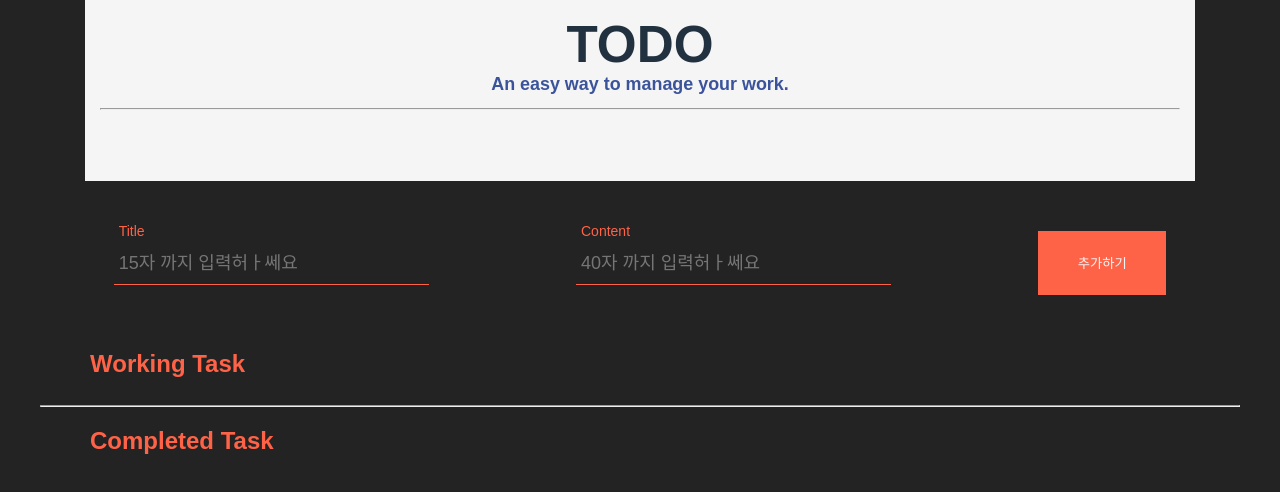
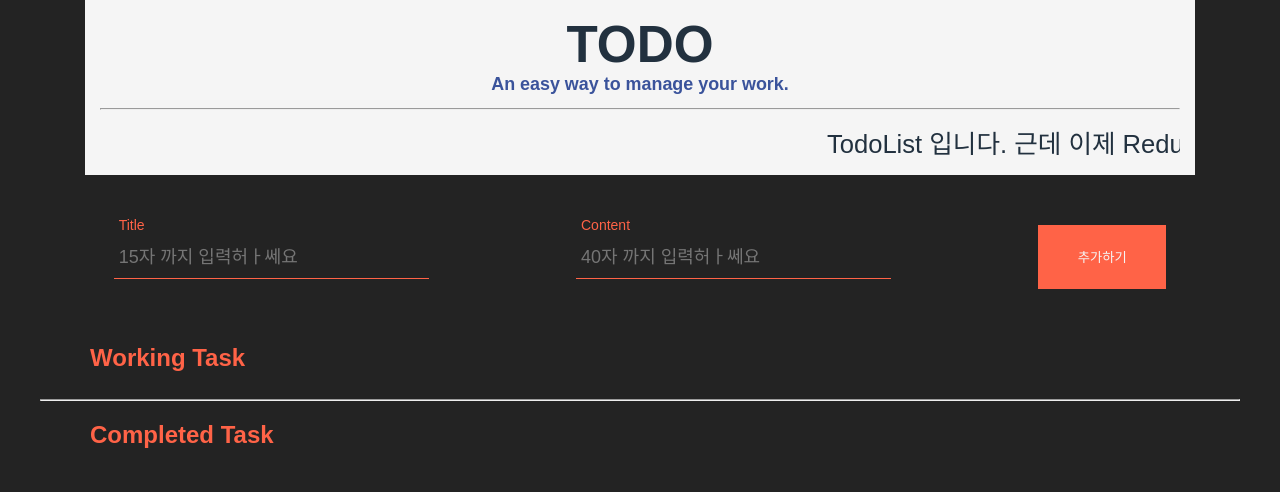
Before and after one commit to Sunghoman/todo_redux, a React (Create React App) app: page / in a window 1280 px wide. Shown: the top 492 px of the page. Built offline with nearby package versions, Linux system fonts and the light colour scheme.

Commit message:
marquee 태그 -> pure CSS로 구현 완료!

```diff
--- /dev/null
+++ b/src/components/styled/marquee.styled.js
@@ -0,0 +1,22 @@
+import styled from "styled-components";
+
+const Marquee = styled.div`
+  overflow: hidden;
+  div {
+    position: relative;
+    animation: CSSright linear 18s infinite;
+    &:hover {
+      animation-play-state: paused;
+    }
+    -webkit-user-select:none;
+    -moz-user-select:none;
+    -ms-user-select:none;
+    user-select:none
+  }
+
+  @keyframes CSSright {
+    0% { right: -100% }
+    100% { right: 100% }
+  }
+`
+export default Marquee;
--- a/src/components/ui/Form.jsx
+++ b/src/components/ui/Form.jsx
@@ -32,7 +32,7 @@ const Form = () => {
 
   // id값인데, 객체로 비교해줄거임
   // JSON.stringify??
-  const nextId = useRef(2);
+  // const nextId = useRef(2);
   const onSubmit = (e) => {
     e.preventDefault(); //
     if (title && body) {
@@ -43,7 +43,7 @@ const Form = () => {
         isDone: false
       }));
     }
-    console.log(nextId)
+    // console.log(nextId)
     setInputs({
       title: '',
       body: ''
--- a/src/components/ui/Header.jsx
+++ b/src/components/ui/Header.jsx
@@ -1,4 +1,5 @@
 import styled from "styled-components";
+import Marquee from "../styled/marquee.styled";
 
 const Header = () => {
   return (
@@ -6,9 +7,10 @@ const Header = () => {
       <h1>TODO</h1>
       <div className="tag"> An easy way to manage your work.</div>
       <hr/>
-      <marquee width="100%" direction="left">
+      {/* <marquee width="100%" direction="left">
         <span>TodoList 입니다. 근데 이제 Redux를 곁들인</span>
-      </marquee>
+      </marquee> */}
+      <Marquee><div>TodoList 입니다. 근데 이제 Redux를 곁들인</div></Marquee>
     </HeaderBox>
   )
 }
--- a/src/redux/modules/todos.js
+++ b/src/redux/modules/todos.js
@@ -38,11 +38,11 @@ const reducer = ( state = initialState, action ) => {
       };
 
     case TOGGLE_TODO:
-      const toggleState = { ...state, todos: state.todos.map(todo => todo.id === action.id ? { ...todo, isDone: !todo.isDone } : todo) }
+      const toggleState = { ...state, todos: state.todos.map((todo) => todo.id === action.id ? { ...todo, isDone: !todo.isDone } : todo) }
       return toggleState;
 
     case DELETE_TODO:
-      const deleteTodo = { ...state, todos: state.todos.filter(todo => todo.id !== action.id) }
+      const deleteTodo = { ...state, todos: state.todos.filter((todo) => todo.id !== action.id) }
       return deleteTodo
 
     default:
```
